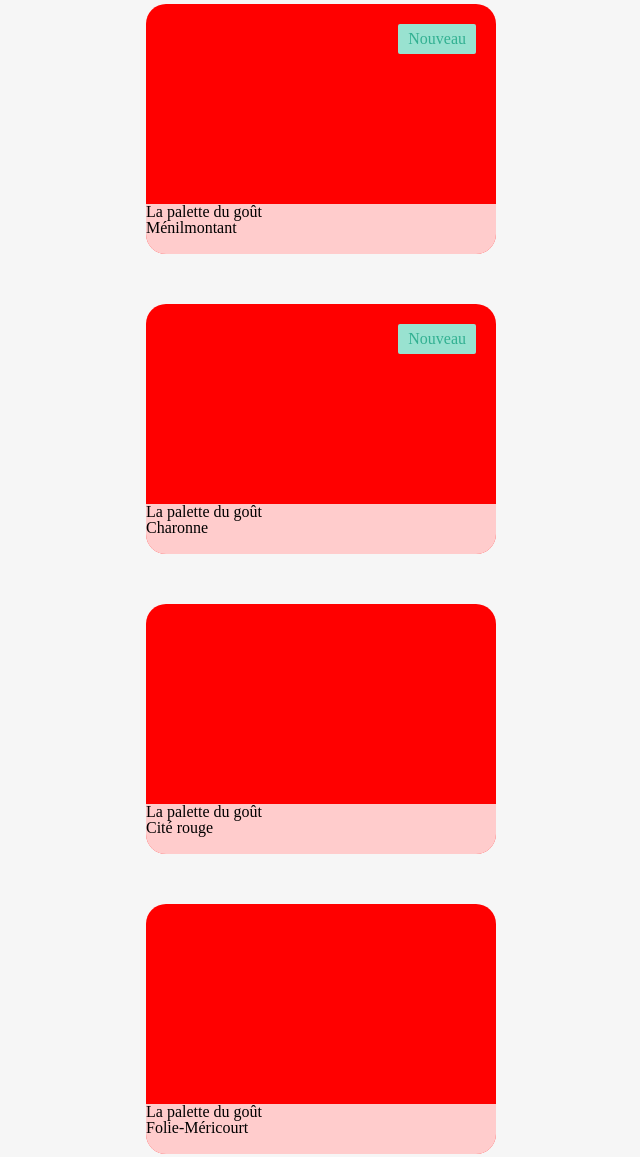
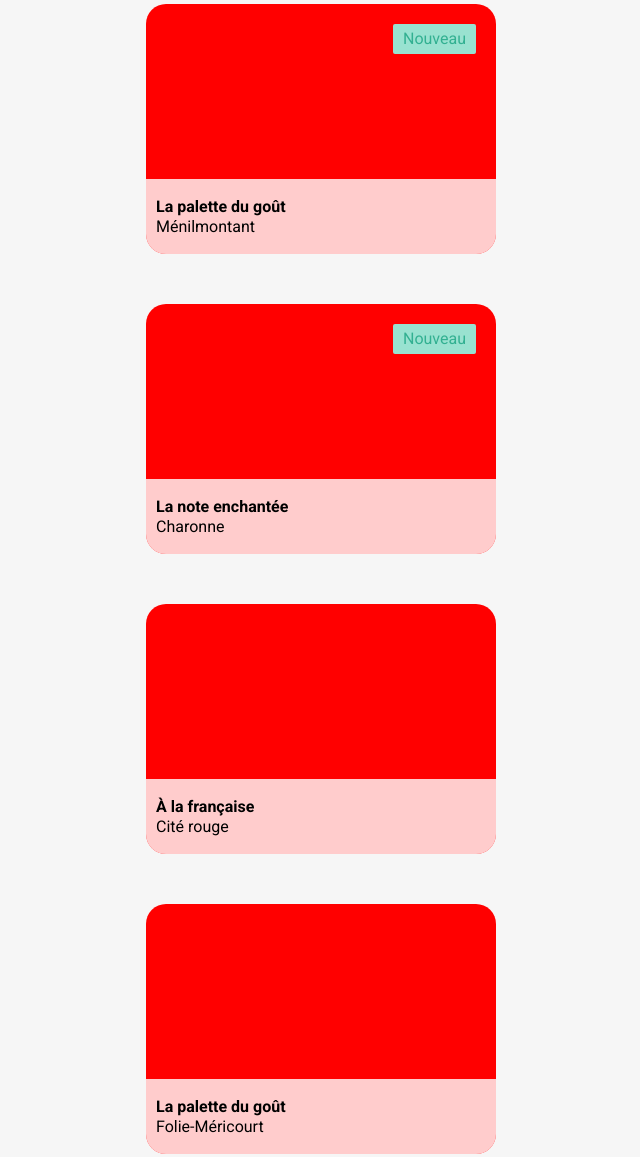
Before and after one commit to THOMAS-OC/P3_OPENCLASSROOMS, a website: page index.html in a window 1280 px wide. Shown: the part 821-1978 px from the top of the page, without its empty margins (319-959 px from the left). Drawn offline with Linux system fonts and the light colour scheme; a web font is replaced by a local one.

Commit message:
Ajustement du texte dans les items de restaurants + liens + liens css réparé

```diff
--- a/index.html
+++ b/index.html
@@ -90,38 +90,38 @@
     <h2>Restaurants</h2>
 
 <section class="restaurant">
-    <div class="restaurant__item">
+    <a href="pages/a-la-francaise.html" class="restaurant__item">
         <p class="restaurant__item__new">Nouveau</p>
         <div class="restaurant__item__img"></div>
         <div class="restaurant__item__foot">
-            <p> <span>La palette du goût </span> <br> Ménilmontant</p>
+            <p> <span> La palette du goût </span> <br> Ménilmontant</p>
         </div>
-    </div>
-    <div class="restaurant__item">
+    </a>
+    <a href="pages/note-enchantee.html" class="restaurant__item">
         <p class="restaurant__item__new">Nouveau</p>
         <div class="restaurant__item__img"></div>
 
         <div class="restaurant__item__foot">
-            <p> <span>La palette du goût </span> <br> Charonne </p>
+            <p> <span> La note enchantée </span> <br> Charonne </p>
         </div>
 
-    </div>
-    <div class="restaurant__item">
+    </a>
+    <a href="pages/a-la-francaise.html" class="restaurant__item">
         <div class="restaurant__item__img"></div>
 
         <div class="restaurant__item__foot">
-            <p> <span>La palette du goût </span> <br> Cité rouge </p>
+            <p> <span> À la française </span> <br> Cité rouge </p>
         </div>
 
-    </div>
-    <div class="restaurant__item">
+    </a>
+    <a href="pages/la-palette-du-gout.html" class="restaurant__item">
         <div class="restaurant__item__img"></div>
 
         <div class="restaurant__item__foot">
-            <p> <span>La palette du goût </span> <br> Folie-Méricourt </p>
+            <p> <span> La palette du goût </span> <br> Folie-Méricourt </p>
         </div>
 
-    </div>
+    </a>
 </section>
 
 <!-- end restaurant -->
--- a/sass/pages/home.scss
+++ b/sass/pages/home.scss
@@ -23,6 +23,10 @@ h2{
     margin: 0 auto;
     font-weight: bold;
     font-size: 30px;
+}
+
+h2:nth-child(1){
+    background-color: red;
 }
 
 .order{
@@ -83,6 +87,7 @@ h2{
 
 // Restaurants
 .restaurant{
+    font-family: $font-text;
     height: auto;
     background-color: $color-background;
     width: 100vw;
@@ -116,6 +121,15 @@ h2{
         background-color: rgba(255, 255, 255, 0.80);
         bottom: 0;
         left: 0;
-        height: 20%;
+        height: 30%;
+        line-height: 20px;
+        display: flex;
+        justify-content: left;
+        align-items: center;
+        padding-left: 10px;
+
+        span{
+            font-weight: bold;
+        }
     }
 }
```
Also changed, not shown: pages/la-palette-du-gout.html (+1 -1 lines), pages/le-delice-des-sens.html (+1 -1 lines), pages/note-enchantee.html (+1 -1 lines), css/style.css, 1 other file.
